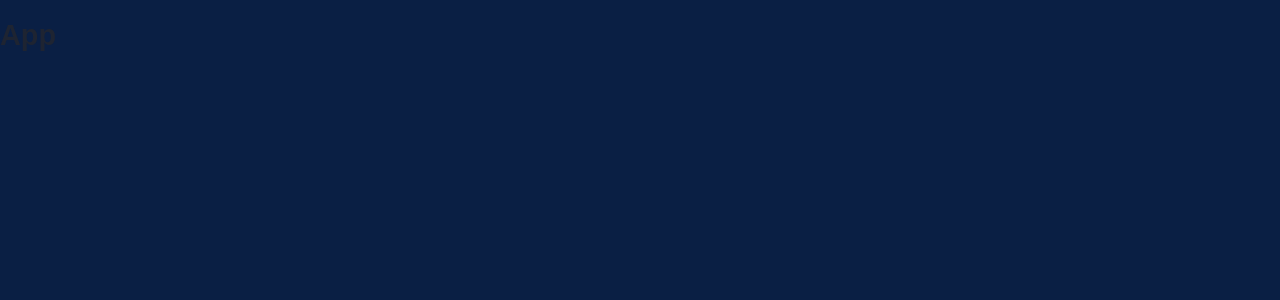
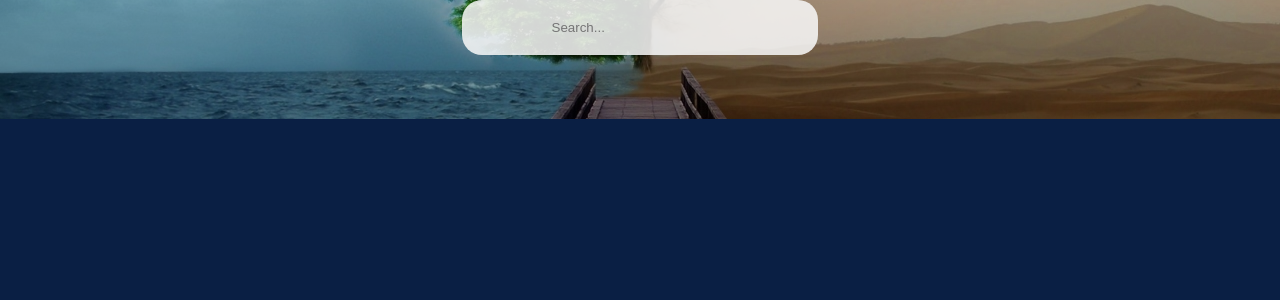
Before and after one commit to infiniteoo/react_pwa, a React (Create React App) app: page / in a window 1280 px wide. Shown: the top 300 px of the page. Built offline with nearby package versions, Linux system fonts and the light colour scheme.

Commit message:
making successful api calls

```diff
--- a/src/App.css
+++ b/src/App.css
@@ -8,7 +8,7 @@ html, body, #root {
 }
 
 .main-container {
-    background: linear-gradient( rgba(0, 0, 0, 0.3), rgba(0, 0, 0, 0.418) ), url('https://hdwallpaper20.com/wp-content/uploads/2017/07/wallpaper-wp4001752.jpg');
+    background: linear-gradient( rgba(0, 0, 0, 0.3), rgba(0, 0, 0, 0.418) ), url('images/bg.jpg');
     background-size: cover;
     background-position: center;
 }
--- a/src/App.js
+++ b/src/App.js
@@ -1,11 +1,35 @@
-import React from 'react'
+import React, { useState } from 'react';
 import { fetchWeather } from './api/fetchWeather';
 import "./App.css";
 
 
 const App = () => {
+
+    const [query, setQuery] = useState('');
+
+
+    const search = async (e) => {
+        if(e.key === 'Enter'){
+            const data = await fetchWeather(query);
+
+            console.log(data);
+
+        }
+    }
+
     return (
-        <h1>App</h1>
+        <div className="main-container">
+            <input
+                type="text"
+                className="search"
+                placeholder="Search..."
+                value={query}
+                onChange={(e) => setQuery(e.target.value)}
+                onKeyPress={search}
+
+
+            />
+        </div>
     )
 }
 
```
Also changed, not shown: src/images/bg.jpg (added), src/images/logo.png (added).
